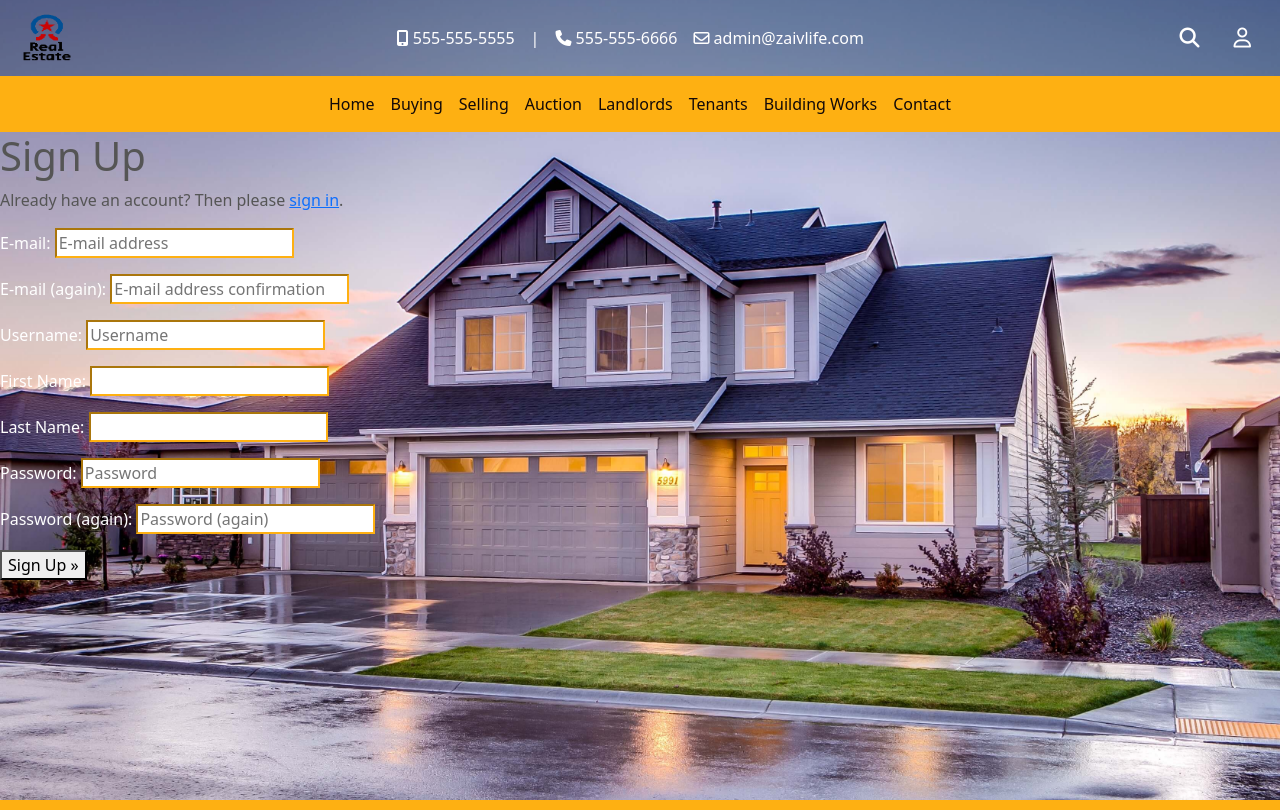
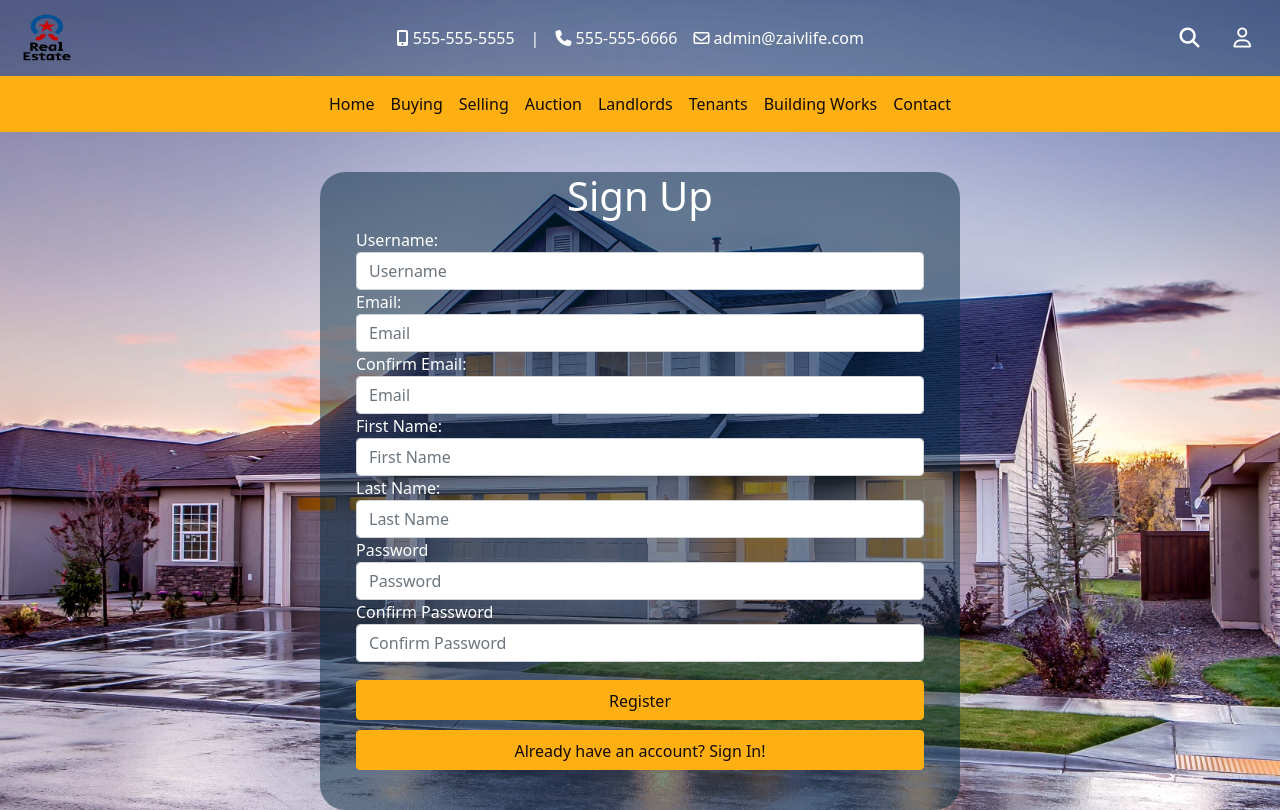
Before and after one commit to lseparatio/estate-agency-website, a Django app: page /accounts/signup/ in a window 1280 px wide. Run offline with Django 4.2, Linux system fonts and the light colour scheme; some libraries are stand-ins or nearby versions.

Commit message:
All 4 forms for sign-up and sign-in styled, cleared id errors, and checked for full functionality

```diff
--- a/templates/allauth/account/signup.html
+++ b/templates/allauth/account/signup.html
@@ -5,17 +5,65 @@
 {% block head_title %}{% trans "Signup" %}{% endblock %}
 
 {% block content %}
-<h1>{% trans "Sign Up" %}</h1>
-
-<p>{% blocktrans %}Already have an account? Then please <a href="{{ login_url }}">sign in</a>.{% endblocktrans %}</p>
-
-<form class="signup signup_disable" id="signup_form" method="post" action="{% url 'account_signup' %}">
-    {% csrf_token %}
-    {{ form.as_p }}
-    {% if redirect_field_value %}
-    <input type="hidden" name="{{ redirect_field_name }}" value="{{ redirect_field_value }}" />
-    {% endif %}
-    <button type="submit">{% trans "Sign Up" %} &raquo;</button>
-</form>
+<div class="container-md login-container col-md-6 col-sm-12">
+    <div class="row">
+        <div class="col">
+            <h1 class="center">{% trans "Sign Up" %}</h1>
+            <div class="container-md">
+                <form class="signup" id="signup_form2" method="post" action="{% url 'account_signup' %}">
+                    {% csrf_token %}
+                    {% if redirect_field_value %}
+                    <input type="hidden" name="{{ redirect_field_name }}" value="{{ redirect_field_value }}" />
+                    {% endif %}
+                    <div class="form-row">
+                        <div class="form-group">
+                            <label for="id_username2">Username:</label>
+                            <input type="text" class="form-control" id="id_username2" minlength="4" maxlength="150"
+                                name="username" placeholder="Username" required>
+                        </div>
+                        <div class="form-group">
+                            <label for="id_email3">Email:</label>
+                            <input type="email" class="form-control" id="id_email3" name="email" placeholder="Email"
+                                required>
+                        </div>
+                        <div class="form-group">
+                            <label for="id_email4">Confirm Email:</label>
+                            <input type="email" class="form-control" id="id_email4" name="email2" placeholder="Email"
+                                required>
+                        </div>
+                        <div class="form-group">
+                            <label for="id_first_name2">First Name:</label>
+                            <input type="text" class="form-control" id="id_first_name2" name="first_name"
+                                placeholder="First Name" required>
+                        </div>
+                        <div class="form-group">
+                            <label for="id_last_name2">Last Name:</label>
+                            <input type="text" class="form-control" id="id_last_name2" name="last_name" maxlength="30"
+                                placeholder="Last Name" required>
+                        </div>
+                        <div class="form-group">
+                            <label for="id_password_register">Password</label>
+                            <input type="password" class="form-control" name="password1" id="id_password_register"
+                                placeholder="Password" required>
+                        </div>
+                        <div class="form-group">
+                            <label for="id_password_register">Confirm Password</label>
+                            <input type="password" class="form-control" id="id_password_register1" name="password2"
+                                placeholder="Confirm Password" required>
+                        </div>
+                    </div>
+                    <div class="form-row pt-2">
+                        <div class="form-group">
+                            <button type="submit" class="btn btn-primary col-12 register-button pt-2">Register</button>
+                        </div>
+                    </div>
+                </form>
+                <a class="btn btn-primary col-12 register-button pt-2" href="{{ login_url }}">Already have an account?
+                    Sign
+                    In!</a>
+            </div>
+        </div>
+    </div>
+</div>
 
 {% endblock %}
```
Also changed, not shown: templates/allauth/account/login.html (+5 -5 lines), templates/includes/custom-sign-up.html (line endings or trailing spaces).
